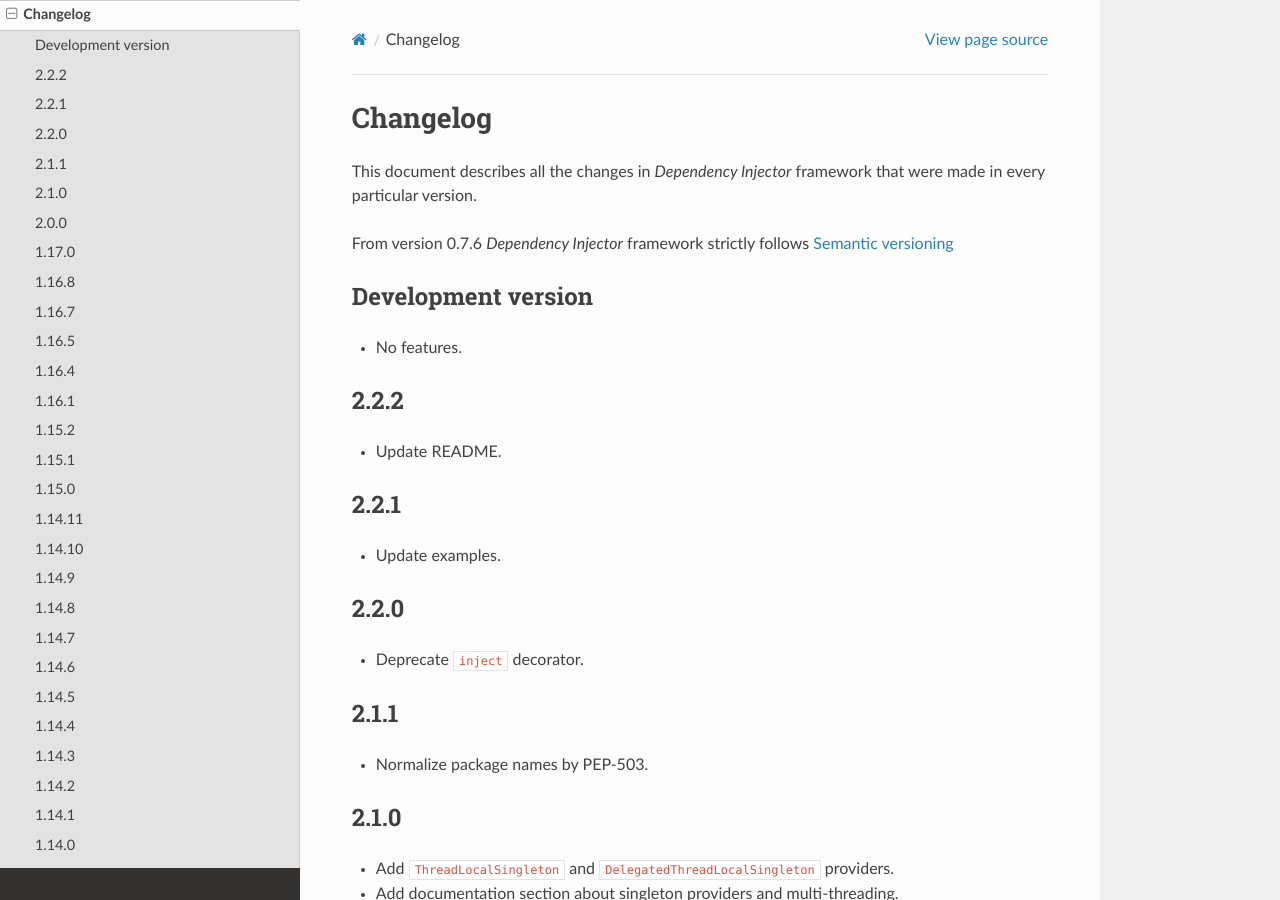
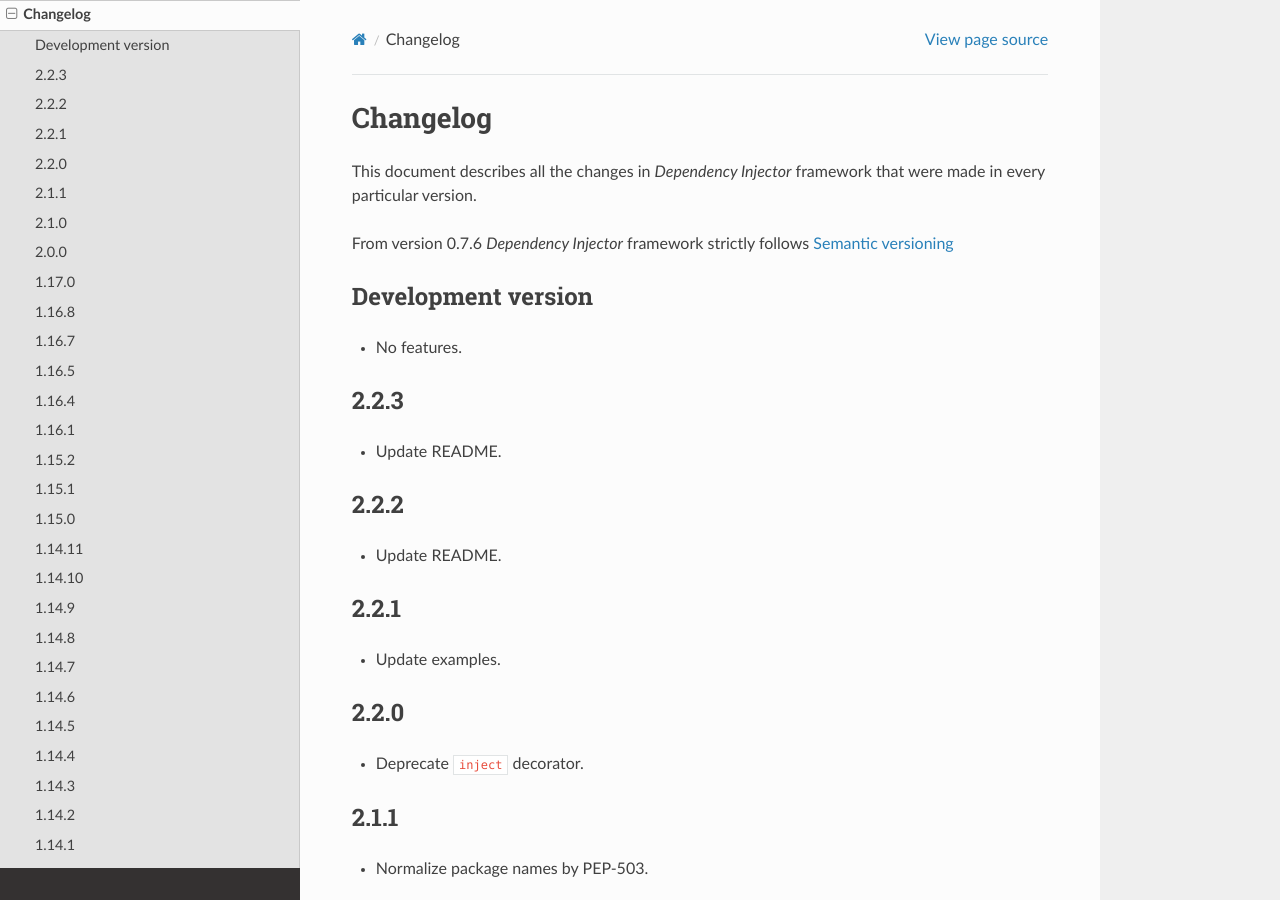
Before and after one commit to ets-labs/python-dependency-injector, a Sphinx documentation site: the page built from docs/main/changelog.rst, in a window 1280 px wide and 900 px high. Built offline with Sphinx 7.4.7 and the Read the Docs theme 2.0.0, drawn with Linux system fonts in a browser that asks for light colours.

Commit message:
Increase version to 2.2.3

```diff
--- a/dependency_injector/__init__.py
+++ b/dependency_injector/__init__.py
@@ -1,6 +1,6 @@
 """Dependency injector top-level package."""
 
-VERSION = '2.2.2'
+VERSION = '2.2.3'
 """Version number that follows semantic versioning.
 
 :type: str
--- a/docs/main/changelog.rst
+++ b/docs/main/changelog.rst
@@ -10,6 +10,10 @@ follows `Semantic versioning`_
 Development version
 -------------------
 - No features.
+
+2.2.3
+-----
+- Update README.
 
 2.2.2
 -----
```
